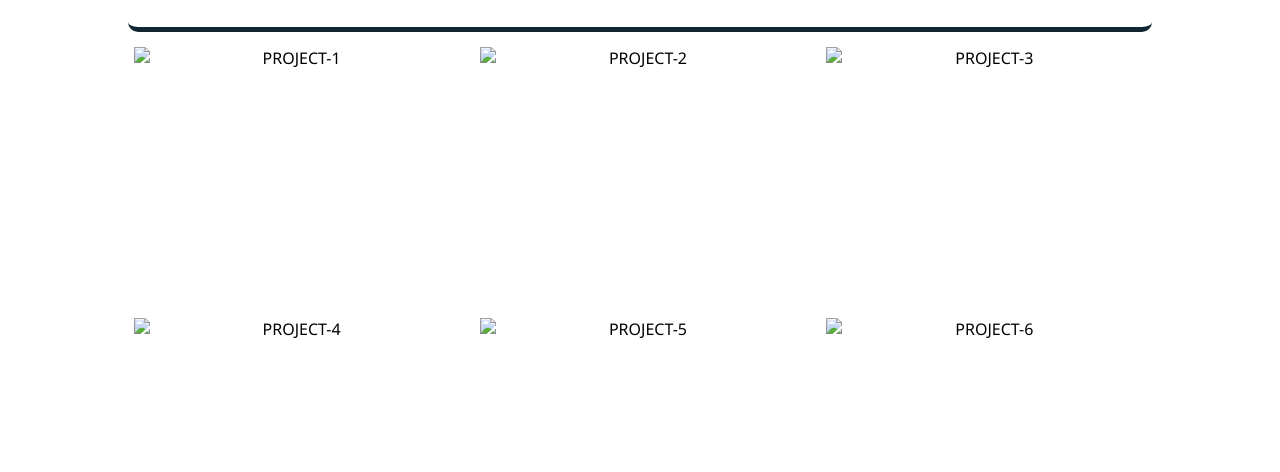
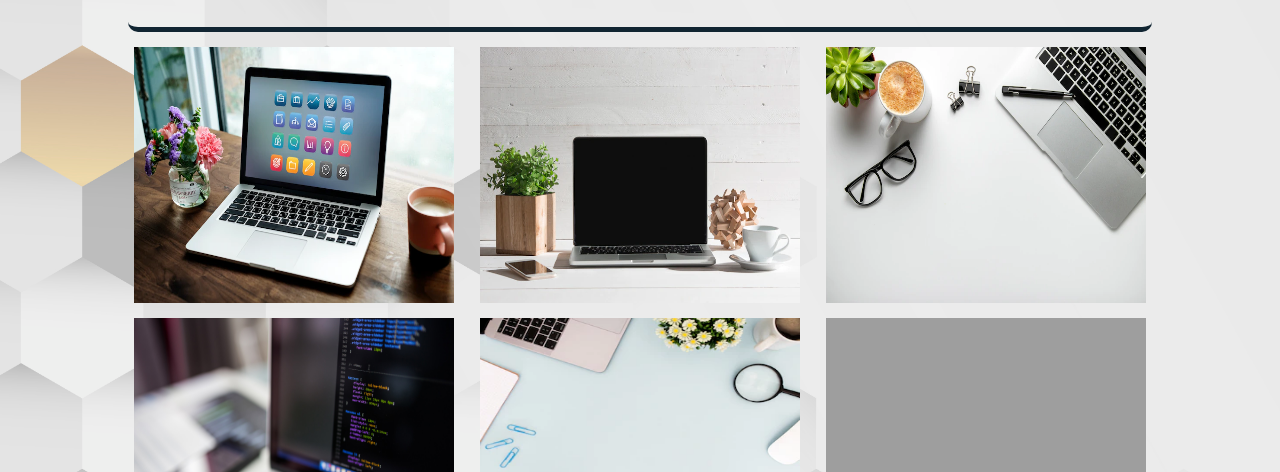
Before and after one commit to Raven-Isaac-Finch/Portfolio-Website, a plain HTML site: page myprojects.html in a window 1280 px wide. Shown: the part 194-666 px from the top of the page. Drawn offline with Linux system fonts and the light colour scheme; the site is published under a folder, as on GitHub Pages, so addresses that start at the root find nothing.

Commit message:
BUG Fix In Local Files

```diff
--- a/myprojects.html
+++ b/myprojects.html
@@ -5,7 +5,7 @@
     <meta http-equiv="X-UA-Compatible" content="IE=edge">
     <meta name="viewport" content="width=device-width, initial-scale=1.0">
     <title>My Projects</title>
-    <link rel="icon" href="/images/RIFsite.ico">
+    <link rel="icon" href="images/RIFsite.ico">
     <script src="https://kit.fontawesome.com/651fa61eb5.js" crossorigin="anonymous"></script>
     <link rel="preconnect" href="https://fonts.googleapis.com">
     <link rel="preconnect" href="https://fonts.gstatic.com" crossorigin>
@@ -29,7 +29,7 @@
             <h6>Since 2022</h6>
         </div>
         <div class="project-items">
-            <img src="/images/project-one.png" class="project-img" alt="PROJECT-1">
+            <img src="images/project-one.png" class="project-img" alt="PROJECT-1">
             <div class="hidden-menu">
                 <h4>Calculator</h4>
                 <h6>Python</h6>
@@ -38,7 +38,7 @@
             </div>
         </div>
         <div class="project-items">
-            <img src="/images/project-two.png" class="project-img" alt="PROJECT-2">
+            <img src="images/project-two.png" class="project-img" alt="PROJECT-2">
             <div class="hidden-menu">
                 <h4>Microkiller 1.0</h4>
                 <h6>Python</h6>
@@ -47,7 +47,7 @@
             </div>
         </div>
         <div class="project-items">
-            <img src="/images/project-three.png" class="project-img" alt="PROJECT-3">
+            <img src="images/project-three.png" class="project-img" alt="PROJECT-3">
             <div class="hidden-menu">
                 <h4>Snake Game</h4>
                 <h6>Python</h6>
@@ -56,7 +56,7 @@
             </div>
         </div>
         <div class="project-items">
-            <img src="/images/project-four.jpg" class="project-img" alt="PROJECT-4">
+            <img src="images/project-four.jpg" class="project-img" alt="PROJECT-4">
             <div class="hidden-menu">
                 <h4>Facebook</h4>
                 <h6>HTML/CSS</h6>
@@ -65,7 +65,7 @@
             </div>
         </div>
         <div class="project-items">
-            <img src="/images/project-five.png" class="project-img" alt="PROJECT-5">
+            <img src="images/project-five.png" class="project-img" alt="PROJECT-5">
             <div class="hidden-menu">
                 <h4>Clarusway</h4>
                 <h6>HTML/CSS/Bootstrap</h6>
@@ -74,7 +74,7 @@
             </div>
         </div>
         <div class="project-items">
-            <img src="/images/project-six.jpg" class="project-img" alt="PROJECT-6">
+            <img src="images/project-six.jpg" class="project-img" alt="PROJECT-6">
             <div class="hidden-menu">
                 <h4>ToDo Page</h4>
                 <h6>HTML/CSS/JS</h6>
--- a/style.css
+++ b/style.css
@@ -41,7 +41,7 @@ header {
 }
 
 body {
-    background-image: url(/images/v748-toon-61.jpg);
+    background-image: url(images/v748-toon-61.jpg);
     background-size: cover;
     background-repeat: no-repeat;
 }
```
Also changed, not shown: aboutme.html (+1 -1 lines), contact.html (+1 -1 lines), index.html (+1 -1 lines).
